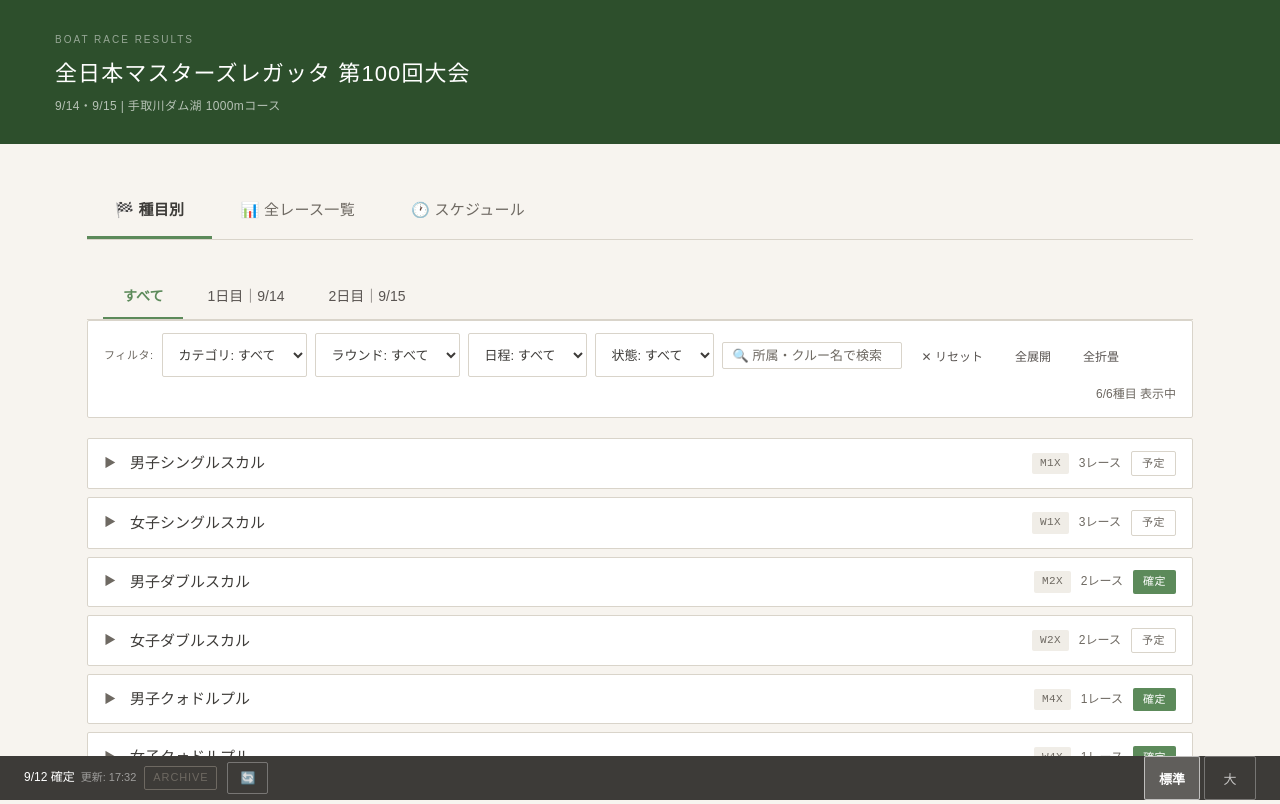
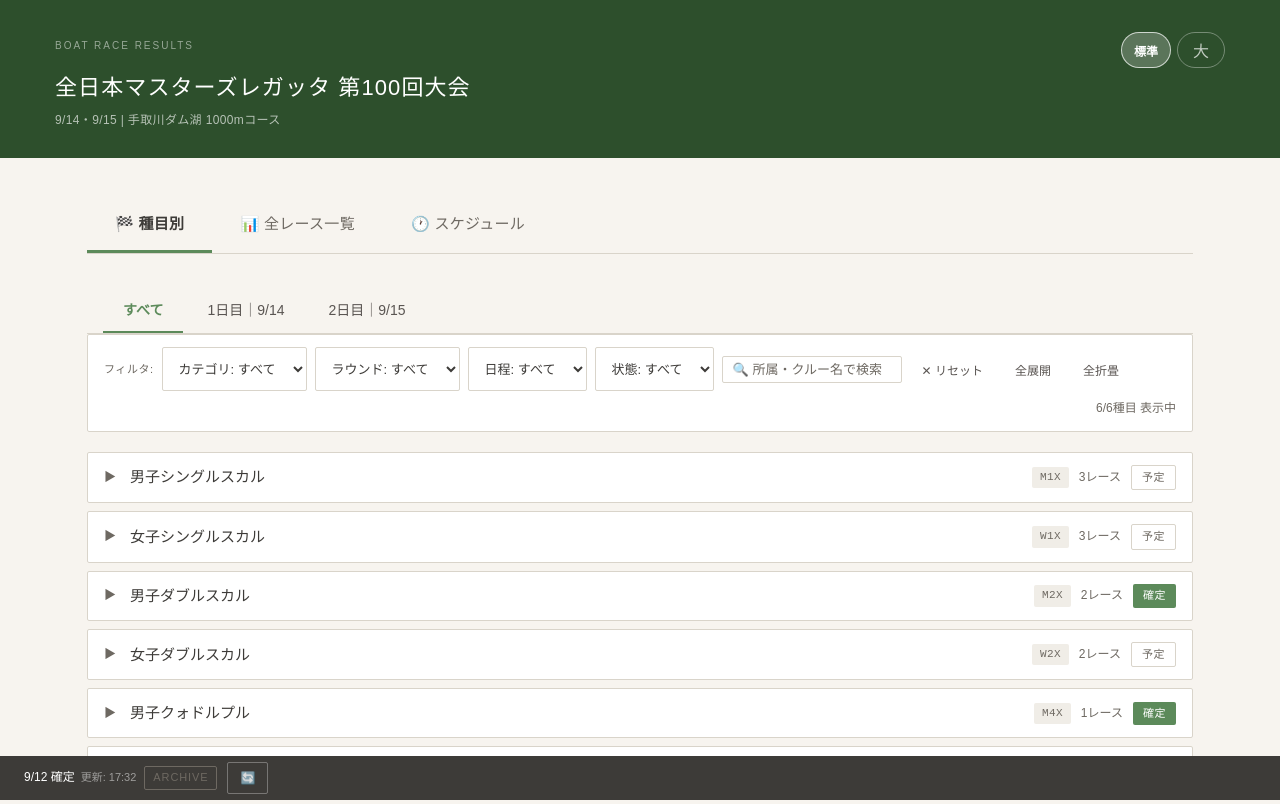
Before and after one commit to RYUIYAMADA/rowing-live-results, a plain HTML site: page index.html in a window 1280 px wide. Shown: the top 804 px of the page. Drawn offline with Linux system fonts and the light colour scheme; no server answers.

Commit message:
feat: move font size toggle to header top-right with improved design
- ヘッダー右上（緑バー内）にボタンを移動
- ボタン形状を border-radius: 999px の完全丸みに変更
- 「標準」ボタンのテキストを小さく（12px）、「大」ボタンを大きく（16px）表示
  → ボタン自体でサイズ変化が直感的に伝わるデザイン
- update-barからボタンを削除（ヘッダーに一本化）
- SP時はボタンサイズを少し縮小してヘッダーの圧迫を防ぐ

Co-Authored-By: Claude Sonnet 4.6 <noreply@anthropic.com>

```diff
--- a/css/style.css
+++ b/css/style.css
@@ -34,6 +34,12 @@ body {
 .site-header-inner {
   max-width: 1170px;
   margin: 0 auto;
+}
+.site-header-top-row {
+  display: flex;
+  justify-content: space-between;
+  align-items: center;
+  margin-bottom: 2px;
 }
 .site-header-label {
   font-size: 10px;
@@ -864,34 +870,46 @@ td.age-group-cell { text-align: center; }
 
 /* ========= フォントサイズ切替（標準/大） ========= */
 /* 文字サイズ切替ボタンコンテナ */
+/* 文字サイズ切替ボタン（ヘッダー右上） */
 .font-size-toggle {
   display: flex;
-  gap: 4px;
+  gap: 6px;
   align-items: center;
 }
 .font-size-btn {
-  padding: 6px 14px;
-  min-height: 44px;
-  min-width: 52px;
-  border: 1px solid rgba(255,255,255,0.3);
-  border-radius: var(--radius);
+  padding: 5px 12px;
+  min-height: 36px;
+  min-width: 48px;
+  border: 1.5px solid rgba(255,255,255,0.35);
+  border-radius: 999px; /* 完全な丸みでソフトな印象 */
   background: transparent;
   color: rgba(255,255,255,0.7);
-  font-size: 13px;
   cursor: pointer;
   font-family: inherit;
+  font-weight: 500;
   transition: background 0.2s ease, color 0.2s ease, border-color 0.2s ease;
   white-space: nowrap;
+  display: flex;
+  align-items: center;
+  justify-content: center;
 }
 .font-size-btn:hover {
   background: rgba(255,255,255,0.12);
   color: #fff;
+  border-color: rgba(255,255,255,0.6);
 }
 .font-size-btn.active {
-  background: rgba(255,255,255,0.18);
+  background: rgba(255,255,255,0.22);
   color: #fff;
-  border-color: rgba(255,255,255,0.6);
-  font-weight: 600;
+  border-color: rgba(255,255,255,0.7);
+  font-weight: 700;
+}
+/* ボタン内テキスト：サイズ自体で「どう変わるか」を示す */
+.font-btn-label-normal {
+  font-size: 12px;
+}
+.font-btn-label-large {
+  font-size: 16px;
 }
 
 /* 大フォントモード: 主要テキストを1.35倍 */
@@ -915,6 +933,10 @@ body.font-large .db-table { font-size: 15px; }
   body.font-large .result-table td { font-size: 14px; }
   body.font-large .time-main { font-size: 16px; }
   body.font-large .toggle-title { font-size: 16px; }
+  /* SP時：ボタンを少し小さく（ヘッダーが圧迫されないよう） */
+  .font-size-btn { min-height: 32px; min-width: 40px; padding: 4px 10px; }
+  .font-btn-label-normal { font-size: 11px; }
+  .font-btn-label-large { font-size: 15px; }
 }
 
 /* ========= フッター ========= */
--- a/index.html
+++ b/index.html
@@ -20,7 +20,17 @@
 
 <header class="site-header">
   <div class="site-header-inner">
-    <div class="site-header-label">BOAT RACE RESULTS</div>
+    <div class="site-header-top-row">
+      <div class="site-header-label">BOAT RACE RESULTS</div>
+      <div class="font-size-toggle" id="font-size-toggle-header">
+        <button class="font-size-btn active" data-size="normal" onclick="setFontSize('normal')" aria-label="標準サイズ">
+          <span class="font-btn-label-normal">標準</span>
+        </button>
+        <button class="font-size-btn" data-size="large" onclick="setFontSize('large')" aria-label="大きいサイズ（60代向け）">
+          <span class="font-btn-label-large">大</span>
+        </button>
+      </div>
+    </div>
     <div class="cover-tournament-name" id="cover-tournament-name">速報サイト</div>
     <div class="cover-meta" id="cover-meta"></div>
   </div>
@@ -120,11 +130,6 @@
     <span id="archive-badge" style="display:none;margin-left:8px">ARCHIVE</span>
     <button class="refresh-btn" id="refresh-btn" onclick="manualRefresh()" title="手動更新">🔄</button>
   </div>
-  <!-- 文字サイズ切替ボタン（常時表示・右端） -->
-  <div class="font-size-toggle">
-    <button class="font-size-btn active" data-size="normal" onclick="setFontSize('normal')" aria-label="標準サイズ">標準</button>
-    <button class="font-size-btn" data-size="large" onclick="setFontSize('large')" aria-label="大きいサイズ（60代向け）">大</button>
-  </div>
 </div>
 
 <!-- トースト通知コンテナ -->
```
